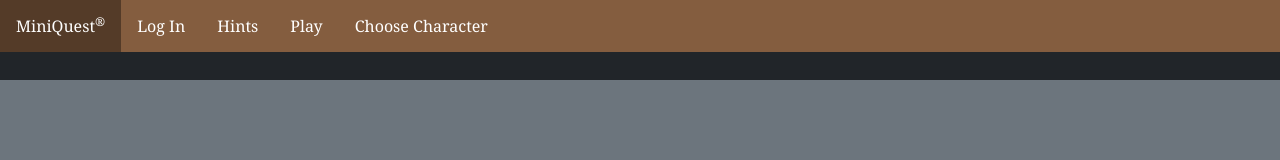
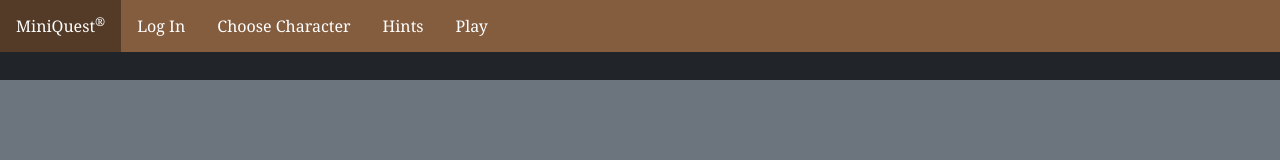
Before and after one commit to Ezra-byu/startup, a React (Vite) app in the folder startup-react/: page / in a window 1280 px wide. Shown: the top 160 px of the page. Built offline with nearby package versions, Linux system fonts and the light colour scheme.

Commit message:
changed router order

```diff
--- a/startup-react/src/app.jsx
+++ b/startup-react/src/app.jsx
@@ -22,9 +22,9 @@ function App() {
           <ul>
             <li><a className="active" href="#">MiniQuest<sup>&reg;</sup></a></li>
             <li><a href="login">Log In</a></li>
+            <li><a href="choosecharacter">Choose Character</a></li>
             <li><a href="hints">Hints</a></li>
             <li><a href="myplay">Play</a></li>
-            <li><a href="choosecharacter">Choose Character</a></li>
           </ul>
         </header>
 
```
